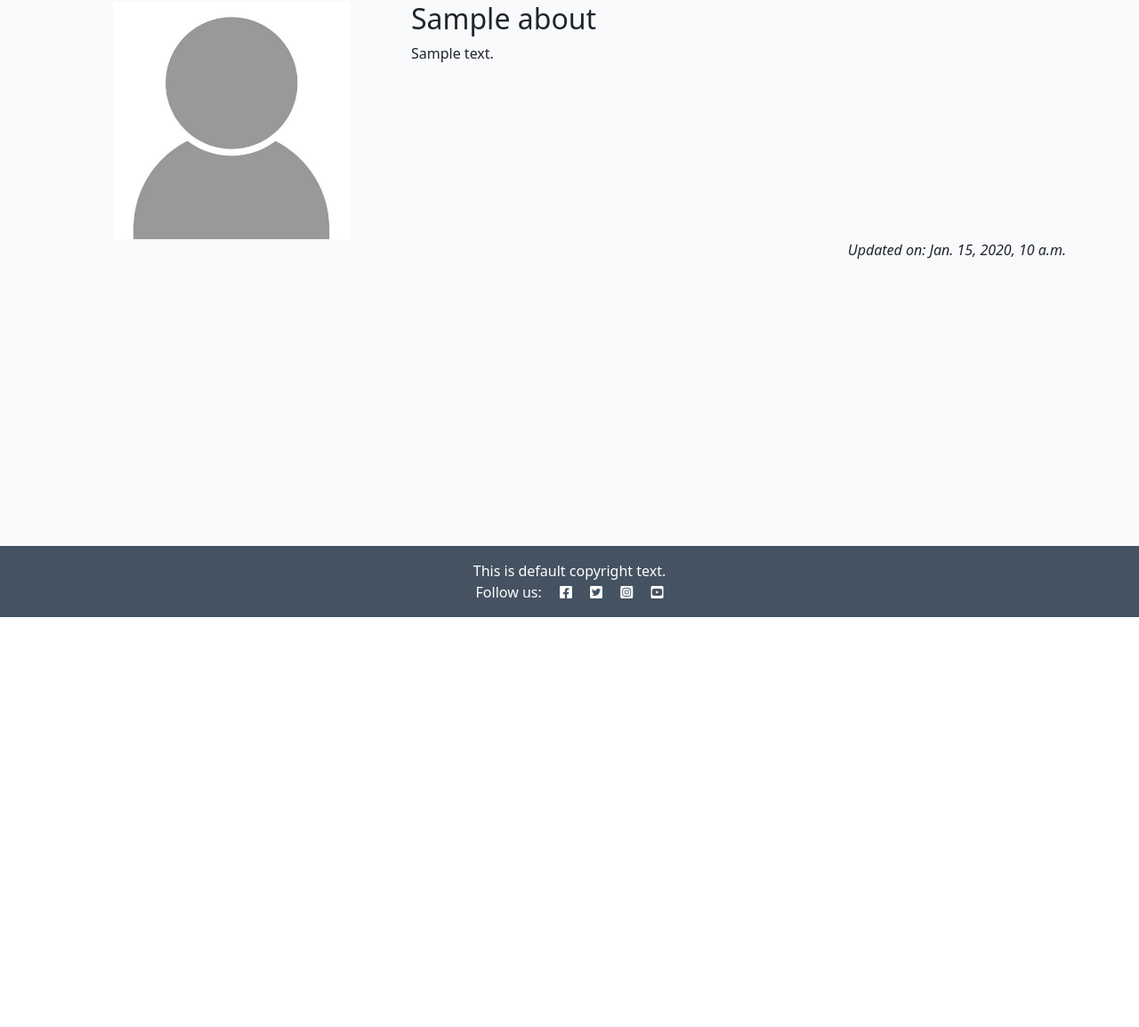
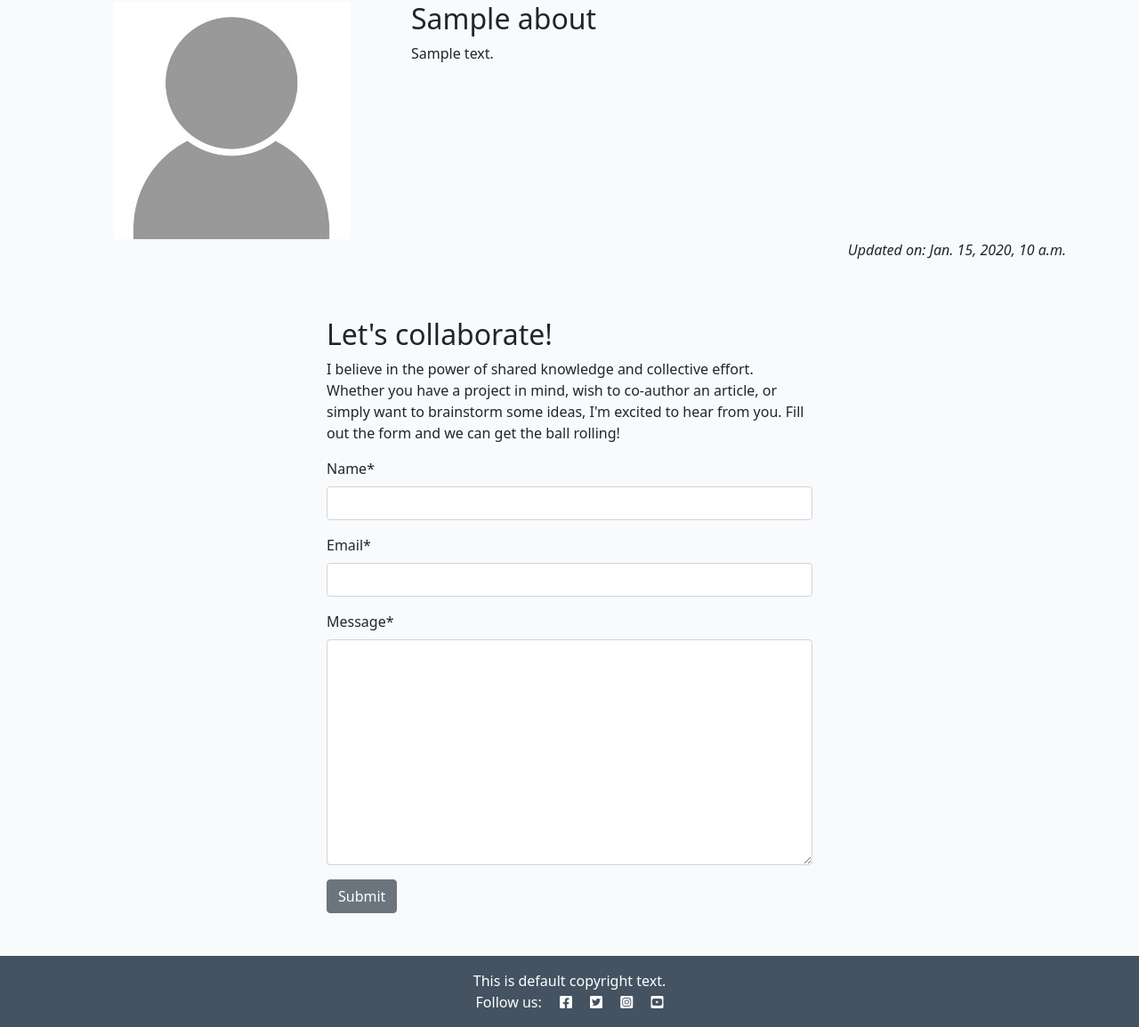
Before and after one commit to dublino8576/django_blog, a Django app: page /about/ in a window 1280 px wide. Shown: the part 106-1261 px from the top of the page at 89% size. Before the commit the page ends 800 px from the top, so only its background shows below. Run offline with Django 4.2, Linux system fonts and the light colour scheme; tables that the repository leaves empty hold one stand-in row (values such as "Sample post"); some libraries are stand-ins or nearby versions.

Commit message:
Add form in about app

```diff
--- /dev/null
+++ b/about/forms.py
@@ -0,0 +1,8 @@
+from .models import CollaborateRequest
+from django import forms
+
+
+class CollaborateForm(forms.ModelForm):
+    class Meta:
+        model = CollaborateRequest
+        fields = ('name', 'email', 'message')
--- a/about/models.py
+++ b/about/models.py
@@ -10,3 +10,13 @@ class About(models.Model):
 
     def __str__(self):
         return self.title
+
+
+class CollaborateRequest(models.Model):
+    name = models.CharField(max_length=200)
+    email = models.EmailField()
+    message = models.TextField()
+    read = models.BooleanField(default=False)
+
+    def __str__(self):
+        return f"Collaboration request from {self.name}"
--- a/about/templates/about/about.html
+++ b/about/templates/about/about.html
@@ -1,32 +1,41 @@
 {% extends 'base.html' %}
 {% load static %}
-
+{% load crispy_forms_tags %}
 {% block content %}
 <div class="container mt-5">
-  {% if about %}
     <div class="row">
-    <div class="col-4 text-center">
-      <img src="{% static 'images/nobody.jpg' %}" width="75%" />
+        <div class="col-12 col-md-4 text-center">
+            <img src="{% static 'images/nobody.jpg' %}" width="75%">
         </div>
-    <div class="col-8">
+        <div class="col-12 col-md-8">
             <h2>{{ about.title }}</h2>
-      <div>{{ about.content|safe }}</div>
+            {{ about.content | safe }}
         </div>
     </div>
     <div class="row">
         <div class="col text-right">
+          <!-- Updated on field goes in here -->
+
           <p class="text-end"><em>Updated on: {{ about.updated_on }}</em></p>
         </div>
     </div>
-  {% else %}
-  <div class="row">
-    <div class="col-12">
-      <p class="alert alert-warning">
-        No About content has been created yet. Please add content through the
-        admin panel.
-      </p>
+    <div class="row justify-content-center">
+        <div class="col-12 col-md-6 my-5">
+            <h2>Let's collaborate!</h2>
+            <p>I believe in the power of shared knowledge and collective effort.
+                Whether you have a project in mind, wish to co-author
+                an article, or simply want to brainstorm some ideas,
+                I'm excited to hear from you. Fill out the form
+                and we can get the ball rolling!</p>
+              <form method="post">
+        {{ collaborate_form | crispy }}
+        {% csrf_token %}
+        <button class="btn btn-secondary"
+          type="submit">Submit</button>
+      </form>
+            <!-- add your form here. Your submit button should
+                                have the classes of btn, btn-secondary -->
         </div>
     </div>
-  {% endif %}
 </div>
 {% endblock content %}
--- a/about/views.py
+++ b/about/views.py
@@ -1,7 +1,7 @@
 from django.shortcuts import render
 
 from about.models import About
-
+from .forms import CollaborateForm
 # Create your views here.
 
 def about_me(request):
@@ -17,15 +17,13 @@ def about_me(request):
 
     :template:`about.html`
     '''
+
+
     about = About.objects.all().order_by('-updated_on').first()
     # Debugging: print to console
-    print(f"About object: {about}")
-    if about:
-        print(f"Title: {about.title}")
-        print(f"Content: {about.content}")
-        print(f"Updated: {about.updated_on}")
+    collaborate_form = CollaborateForm()
     return render(
         request,
         'about/about.html',
-        {'about': about}
+        {'about': about, "collaborate_form": collaborate_form},
     )
```
Also changed, not shown: about/admin.py (+14 -3 lines). Lines whose indentation alone changed are shown as unchanged.
